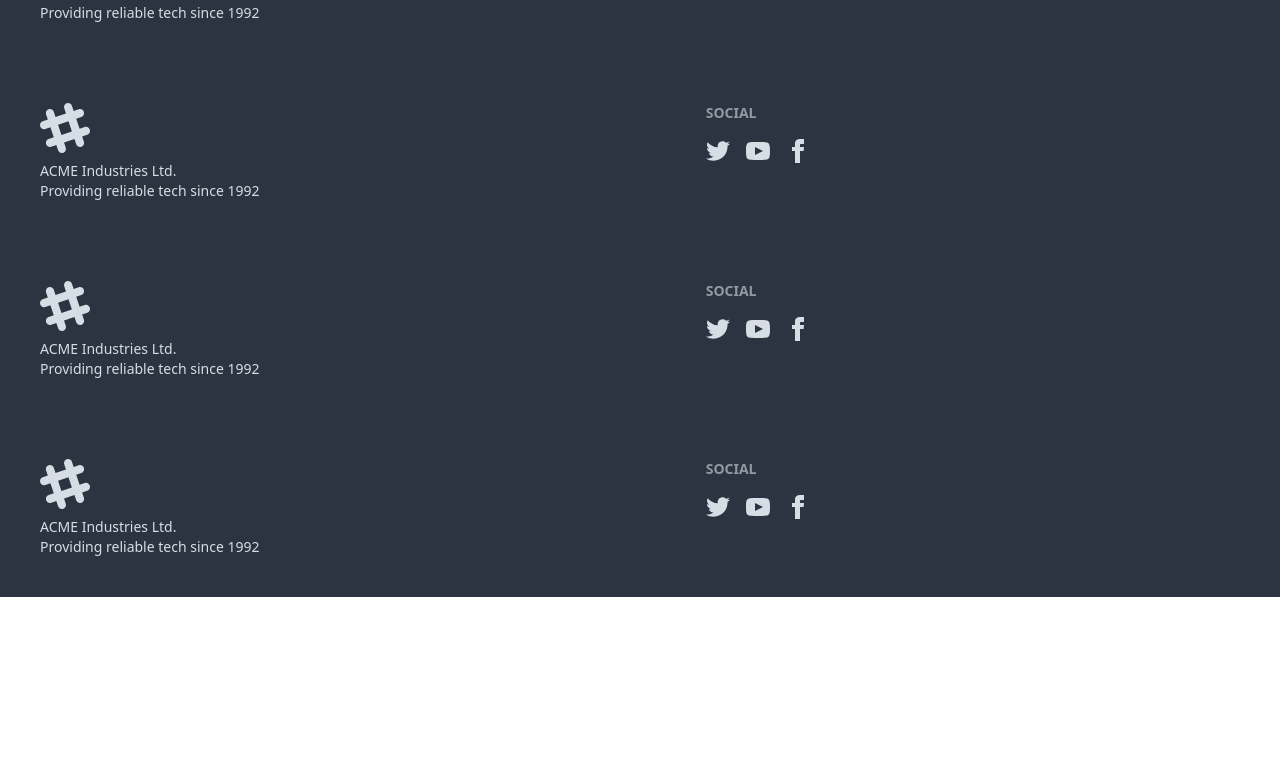
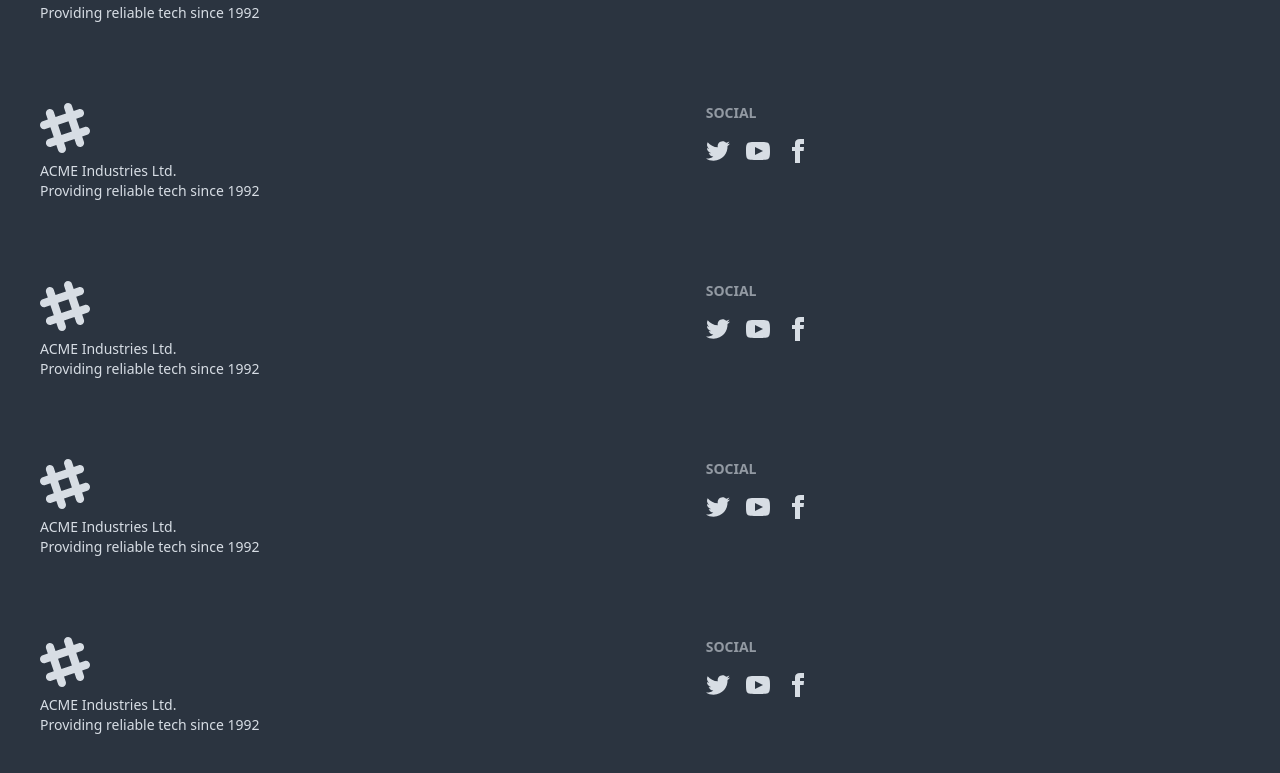
Before and after one commit to shohelrana2002/Gadget_Shop, a React (Vite) app: page / in a window 1280 px wide. Shown: the part 9177-9950 px from the top of the page. Before the commit the page ends 9774 px from the top, so only its background shows below. Built offline with nearby package versions, Linux system fonts and the light colour scheme; no server answers.

Commit message:
Add ro bMain Layout stion

```diff
--- a/src/Layout/MainLayout.jsx
+++ b/src/Layout/MainLayout.jsx
@@ -52,6 +52,7 @@ const MainLayout = () => {
       <Footer>1</Footer>
       <Footer>1</Footer>
       <Footer>1</Footer>
+      <Footer>1</Footer>
     </div>
   );
 };
```
